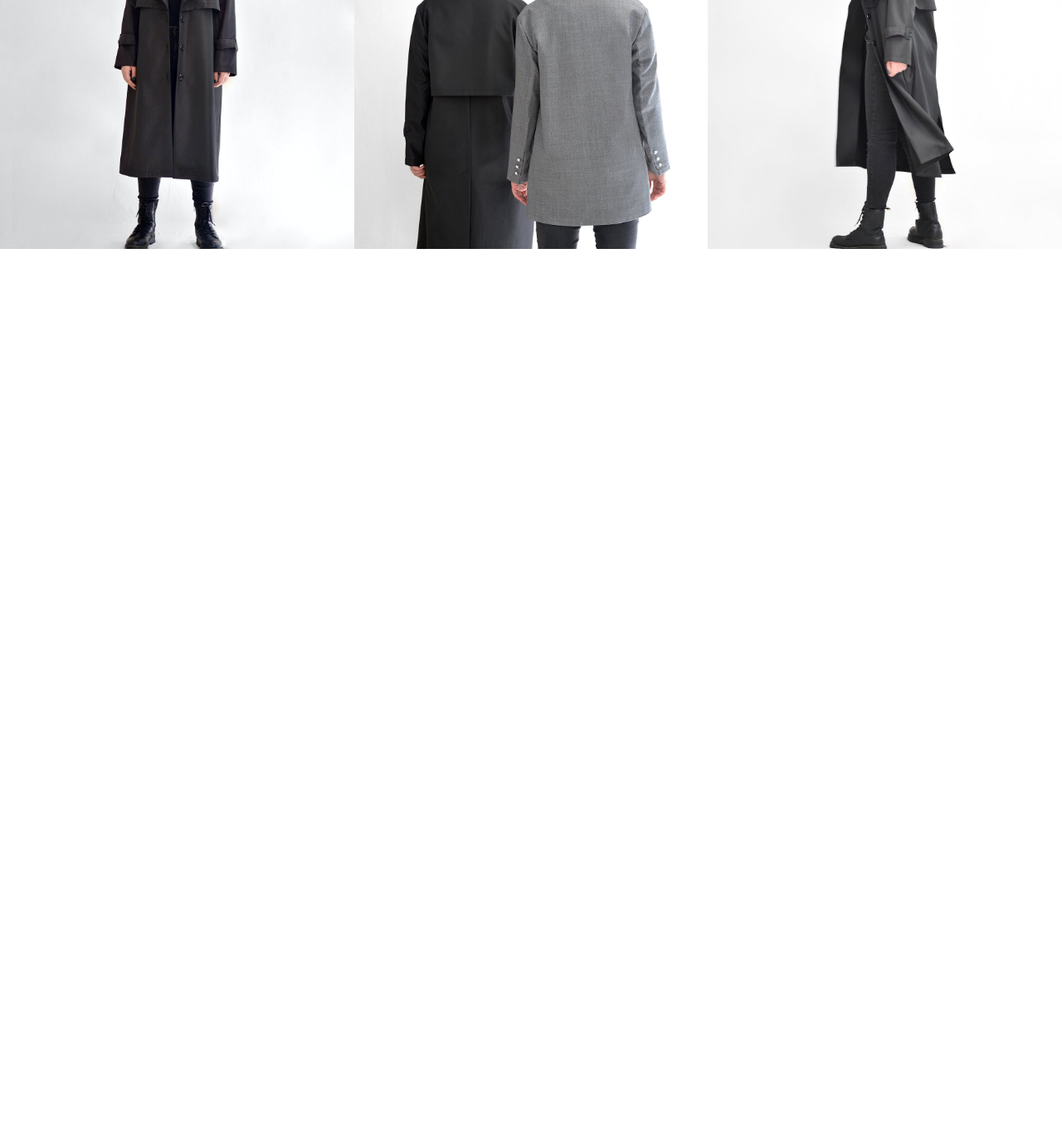
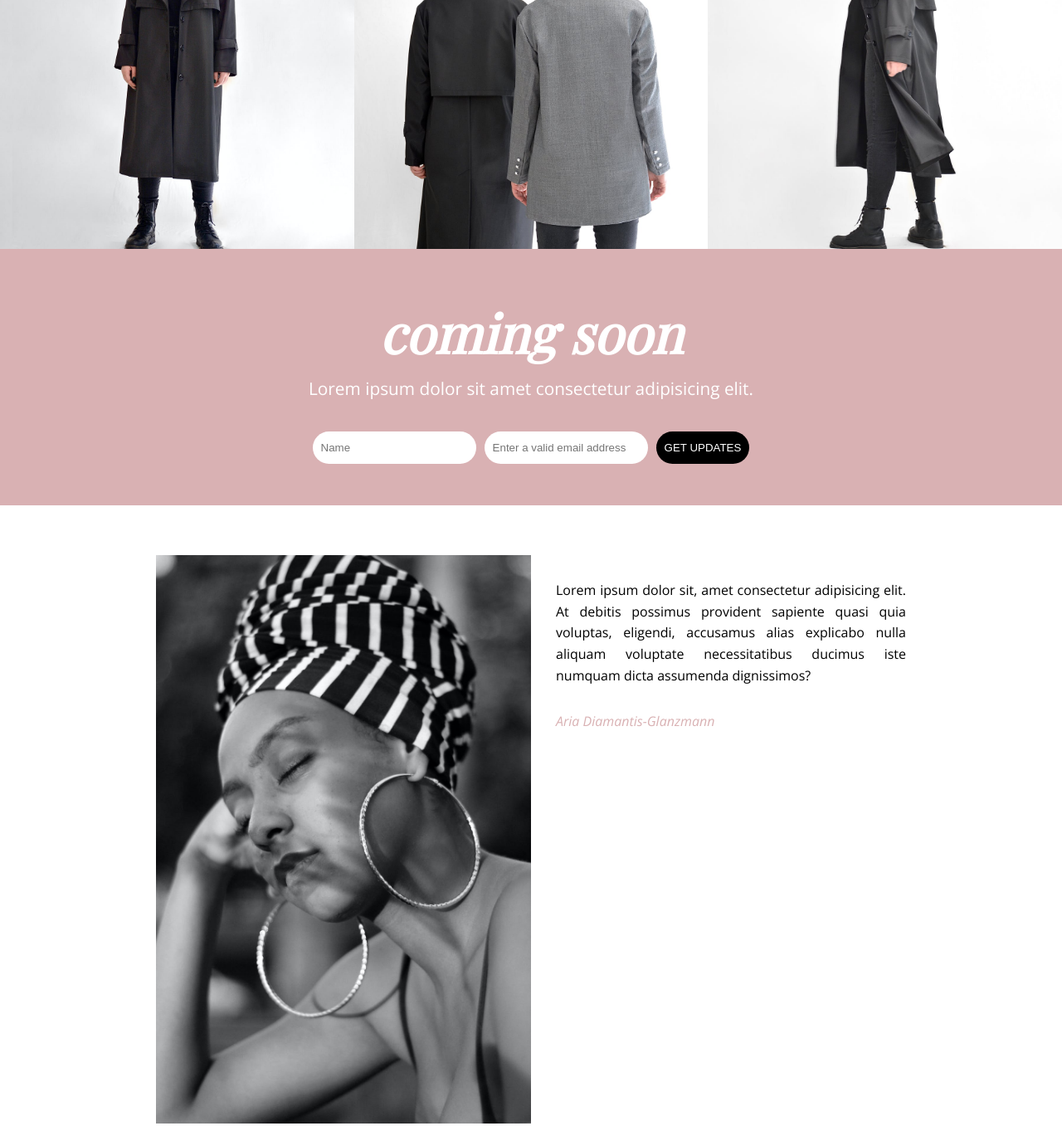
Before and after one commit to tohmeeg/Flexbox-Assignment, a plain HTML site: page index.html in a window 1280 px wide. Shown: the part 2112-3469 px from the top of the page at 83% size. Before the commit the page ends 2412 px from the top, so only its background shows below. Drawn offline with nearby package versions, Linux system fonts and the light colour scheme; a web font is replaced by a local one.

Commit message:
Third commit

```diff
--- a/css/style.css
+++ b/css/style.css
@@ -4,7 +4,7 @@
     box-sizing: border-box;
 }
 body {
-    font-family: "open sans", sans-serif;
+    font-family: 'open sans', sans-serif;
     font-size: 1.4rem;
     line-height: 1.6;
 }
@@ -17,6 +17,11 @@ body {
     width: 100%;
     display: flex;
     flex-direction: row;
+}
+.row-column-100 {
+    width: 100%;
+    display: flex;
+    flex-direction: column;
 }
 .row-column {
     width: 80%;
@@ -99,3 +104,126 @@ header {
 .gallery .gallery-image-6 {
     background-image: url(../img/gallery-6.jpeg);
 }
+.coming-soon {
+    background-color: #d9b1b3;
+    padding: 50px 0;
+    color: white;
+}
+.coming-soon .row-column-100 {
+    justify-content: center;
+}
+.coming-soon .coming-soon-heading,
+.coming-soon .coming-soon-text,
+.coming-soon .coming-soon-form
+{
+   text-align: center;
+}
+.coming-soon .coming-soon-heading {
+    font-size: 4rem;
+    font-style: italic;
+}
+.coming-soon .coming-soon-text {
+     font-size: 1.3rem;
+}
+.coming-soon .coming-soon-form {
+    margin-top: 35px;
+}
+.coming-soon .row-100 {
+    justify-content: center;
+}
+.coming-soon-form .input-container {
+    padding: 0 5px;
+    display: flex;
+    justify-content: center;
+}
+.input-container .text-input,
+.input-container .form-button {
+    padding: 12px 10px;
+    border: unset;
+    border-radius: 20px;
+}
+.input-container .form-button {
+    background-color: black;
+    color: white;
+}
+.article-section {
+    justify-content: center;
+    padding: 60px;
+    align-items: center;
+    width: 80%;
+    margin: auto auto;
+}
+.article-section .image-container {
+    flex-grow: 1;
+    height: 700px;
+    background-position: center;
+    width: 50%;
+    object-fit: cover;
+    background-size: cover;
+    background-repeat: no-repeat;
+}
+.article-section .article-image {
+    background-image: url(../img/article-img.jpeg);
+    flex: 1;
+    padding: 30px;
+    height: 685px;
+}
+.article-section .article-right {
+    width: 50%;
+    padding: 30px 0 0 30px;
+    text-align: justify;
+}
+.article-section .article-comment {
+    font-size: 1rem;
+    font-weight: normal;
+    margin-top: 60px 0 0 0;
+}
+.article-section .article-sign {
+margin: 30px 60.6px 0 0;
+font-size: 1rem;
+font-style: italic;
+font-family: 'open sans', sans-serif;
+height: 51px;
+color: #d9b1b3;
+}
+.spring {
+    background-color: #d9b1b3;
+    padding: 50px 0;
+    color: white;
+}
+.spring .row-column {
+    justify-content: center;
+}
+.spring .row {
+    justify-content: center;
+}
+.spring .spring-heading {
+    text-align: center;
+    font-size: 5rem;
+    font-style: italic;
+    padding: 2rem 0 2rem 0;
+    margin: auto;
+}
+.spring .spring-img-container {
+    display: flex;
+    flex-grow: 1;
+    height: 450px;
+    background-repeat: no-repeat;
+    background-size: cover;
+    background-position: center;
+    margin: 0 5px;
+    text-align: center;
+}
+.spring .spring-image-1 {
+    background-image: url(../img/slide-1.jpg);
+    margin: 0 0 0 12rem;
+}
+.spring .spring-image-2 {
+    background-image: url(../img/slide-2.jpg);
+}
+.spring .spring-image-3 {
+    background-image: url(../img/slide-3.jpg);
+}
+.spring .spring-image-4 {
+    background-image: url(../img/slide-4.jpg);
+}
--- a/index.html
+++ b/index.html
@@ -9,6 +9,9 @@
     <link rel="preconnect" href="https://fonts.googleapis.com">
     <link rel="preconnect" href="https://fonts.gstatic.com" crossorigin>
     <link href="https://fonts.googleapis.com/css2?family=Playfair+Display:ital@0;1&display=swap" rel="stylesheet">
+    <link rel="preconnect" href="https://fonts.googleapis.com">
+    <link rel="preconnect" href="https://fonts.gstatic.com" crossorigin>
+    <link href="https://fonts.googleapis.com/css2?family=Open+Sans:ital,wght@0,300;0,400;1,300;1,400&display=swap" rel="stylesheet">
 </head>
 <body>
     <main>
@@ -45,9 +48,50 @@
             </div>
         </section>
         <section class="coming-soon">
+            <div class="row-column-100">
+               <h3 class="coming-soon-heading custom-font">coming soon</h3>
+               <p class="coming-soon-text">Lorem ipsum dolor sit amet consectetur adipisicing elit.</p>
+               <form class="coming-soon-form">
+                   <div class="row-100">
+                       <div class="input-container">
+                           <input type="text" placeholder="Name" class="text-input">
+                       </div>
+                       <div class="input-container">
+                           <input type="email" placeholder="Enter a valid email address" class="text-input">
+                       </div>
+                       <div class="input-container">
+                           <button type="submit" class="form-button"> GET UPDATES</button>
+                       </div>
+                   </div>
+               </form>
+            </div>
+        </section>
+        <section class="article-section">
             <div class="row-100">
+                <div class="image-container article-image"></div>
+                <div class="article-right">
+                    <p class="article-comment">
+                        Lorem ipsum dolor sit, amet consectetur adipisicing elit. At debitis possimus provident sapiente quasi quia voluptas, eligendi, accusamus alias explicabo nulla aliquam voluptate necessitatibus ducimus iste numquam dicta assumenda dignissimos?
+                    </p>
+                    <p class="article-sign">
+                       Aria Diamantis-Glanzmann
+                    </p>
+                </div>
+            </div>
+        </section>
+        <section class="spring">
+           <div class="row-column">
+            <h3 class="spring-heading custom-font">spring collection</h3>
+           </div>
+           <div class="row">
+            <div class="spring-img-container spring-image-1"></div>
+            <div class="spring-img-container spring-image-2"></div>
+            <div class="spring-img-container spring-image-3"></div>
+            <div class="spring-img-container spring-image-4"></div>
+           </div>
+           <div clas="row-column">
 
-            </div>
+           </div>
         </section>
     </main>
 </body>
```
